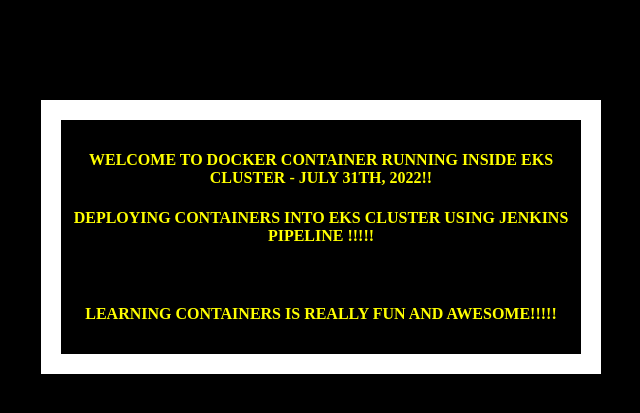
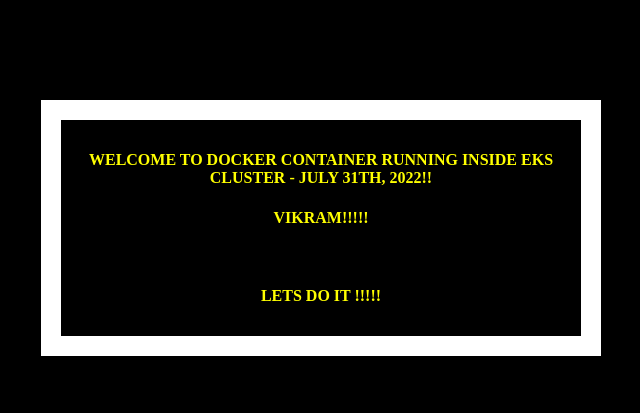
Before and after one commit to akannan1087/myPythonDockerRepo, a Flask app: page / in a window 1280 px wide. Shown: the top 413 px of the page, without its empty margins (319-959 px from the left). Run offline with Flask 2, Linux system fonts and the light colour scheme.

Commit message:
Update index.html

```diff
--- a/templates/index.html
+++ b/templates/index.html
@@ -20,9 +20,9 @@
   <body>
     <div class="container">
       <h4>Welcome to Docker Container running inside  EKS Cluster - July 31th, 2022!!</h4>
-      <h4>Deploying Containers into EKS cluster using Jenkins Pipeline !!!!!</h4>
+      <h4>vikram!!!!!</h4>
       <br>
-       <h4>Learning containers is really fun and awesome!!!!!</h4>
+       <h4>Lets do it !!!!!</h4>
     </div>
   </body>
 </html>
```
